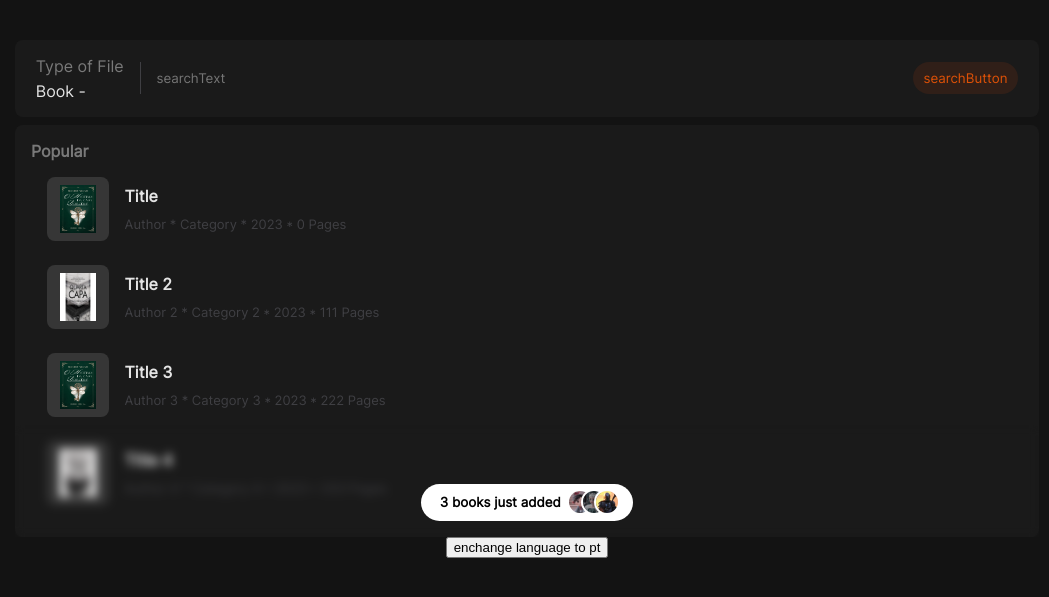
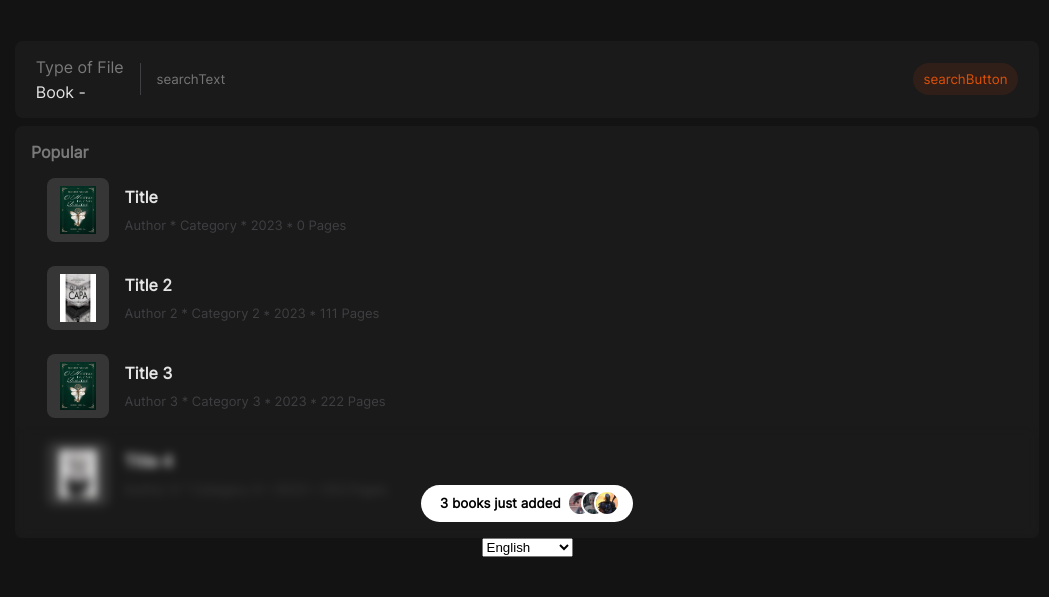
Before and after one commit to GustavoRCarvalho/vueSearchList, a Vue app: page / in a window 1280 px wide. Shown: the part 101-698 px from the top of the page, without its empty margins (113-1162 px from the left). Built offline with nearby package versions, Linux system fonts and the light colour scheme.

Commit message:
add: transform button to change lang into a select input

```diff
--- a/src/App.vue
+++ b/src/App.vue
@@ -1,6 +1,12 @@
 <template>
   <SearchPage />
-  <button v-on:click="setLocale">{{ locale }}change language to pt</button>
+  <select v-on:change="setLocale">
+    {{
+      locale
+    }}
+    <option value="en">English</option>
+    <option value="pt">Portuguese</option>
+  </select>
 </template>
 
 <script setup>
@@ -12,9 +18,9 @@ const t = useI18n()
 
 const locale = ref("en")
 
-function setLocale() {
-  console.log("asdasd")
-  t.locale.value = "pt"
+function setLocale(e) {
+  console.log("asdasd", e.target.value)
+  t.locale.value = e.target.value
 }
 document.title = "Vue Search App"
 </script>
```
